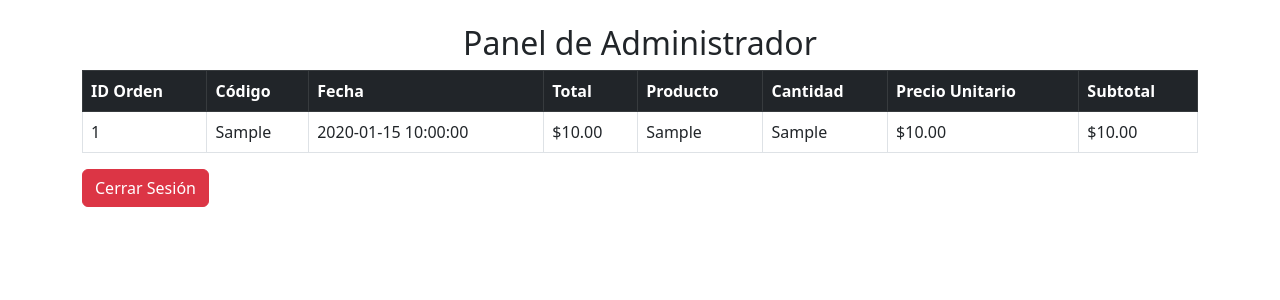
After one commit to ANGELPJ1/ParqueAcuatico, a PHP site: page /Views/admin_dashboard.php in a window 1280 px wide. The commit adds this page. Shown: the top 300 px of the page. Run offline with PHP 8.4, Linux system fonts and the light colour scheme; the visitor is signed in with stand-in values (Sample User, id 1); tables that the repository leaves empty or names only in its code hold one stand-in row (values such as "Sample post").

Commit message:
Ajustes en inicio de sesion, muestra correcta de datos como administrador de clientes y logout

```diff
--- /dev/null
+++ b/Views/admin_dashboard.php
@@ -0,0 +1,68 @@
+<?php
+session_start();
+if (!isset($_SESSION['admin_id'])) {
+    header("Location: index.php?page=login");
+    exit();
+}
+
+require '../Conexion_BD/bd.php';
+
+// Obtener todas las órdenes con sus detalles
+$query = "
+    SELECT o.id_orden, c.codigo, o.fecha, o.total, d.producto, d.cantidad, d.precio_unitario, d.subtotal
+    FROM ordenes o
+    JOIN clientes c ON o.id_cliente = c.id_cliente
+    JOIN detalles_orden d ON o.id_orden = d.id_orden
+    ORDER BY o.fecha DESC
+";
+$result = $conn->query($query);
+?>
+
+<!DOCTYPE html>
+<html lang="es">
+
+<head>
+    <meta charset="UTF-8">
+    <meta name="viewport" content="width=device-width, initial-scale=1.0">
+    <title>Panel de Administrador</title>
+    <link href="https://cdn.jsdelivr.net/npm/bootstrap@5.3.0/dist/css/bootstrap.min.css" rel="stylesheet">
+</head>
+
+<body>
+    <div class="container mt-4">
+        <h2 class="text-center">Panel de Administrador</h2>
+        <table class="table table-bordered">
+            <thead class="table-dark">
+                <tr>
+                    <th>ID Orden</th>
+                    <th>Código</th>
+                    <th>Fecha</th>
+                    <th>Total</th>
+                    <th>Producto</th>
+                    <th>Cantidad</th>
+                    <th>Precio Unitario</th>
+                    <th>Subtotal</th>
+                </tr>
+            </thead>
+            <tbody>
+                <?php while ($row = $result->fetch_assoc()): ?>
+                    <tr>
+                        <td><?php echo $row['id_orden']; ?></td>
+                        <td><?php echo $row['codigo']; ?></td>
+                        <td><?php echo $row['fecha']; ?></td>
+                        <td>$<?php echo number_format($row['total'], 2); ?></td>
+                        <td><?php echo $row['producto']; ?></td>
+                        <td><?php echo $row['cantidad']; ?></td>
+                        <td>$<?php echo number_format($row['precio_unitario'], 2); ?></td>
+                        <td>$<?php echo number_format($row['subtotal'], 2); ?></td>
+                    </tr>
+                <?php endwhile; ?>
+            </tbody>
+        </table>
+        <a href="logout.php" class="btn btn-danger">Cerrar Sesión</a>
+    </div>
+</body>
+
+</html>
+
+<?php $conn->close(); ?>
```
Also changed, not shown: Views/logout.php (added, +13 -0 lines), Views/procesar_login.php (added, +39 -0 lines), agregar_usu.php (added, +14 -0 lines), index.php (+36 -2 lines).
